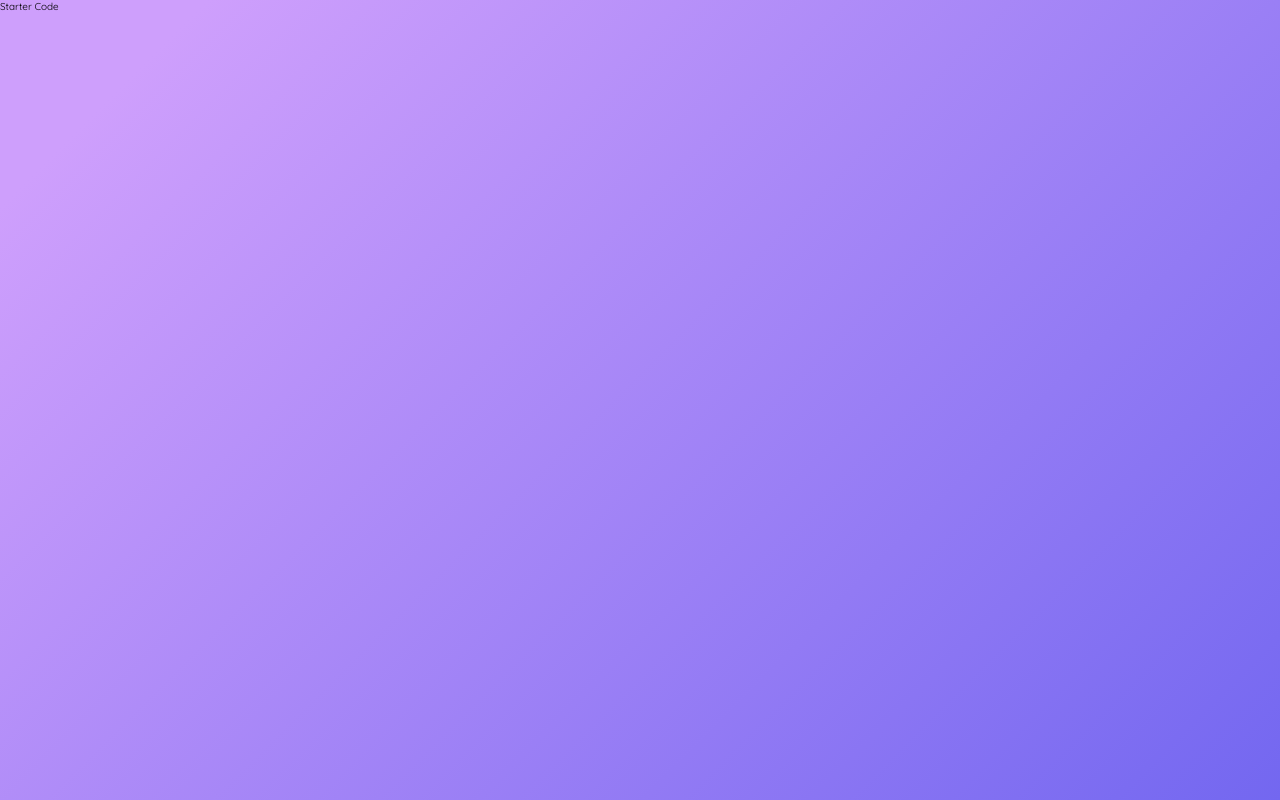
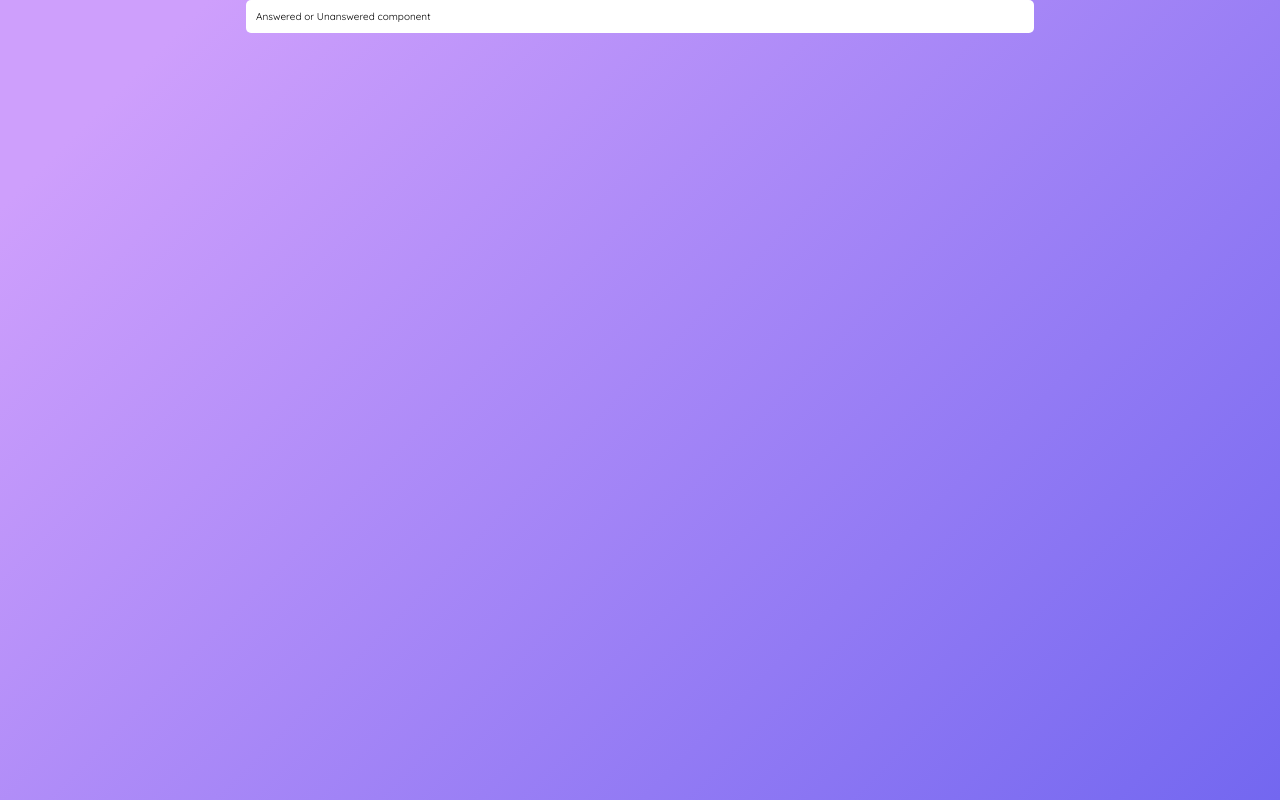
Before and after one commit to THEPEACEMAKER/Would-You-Rather-Web-App, a React (Create React App) app: page / in a window 1280 px wide. Built offline with nearby package versions, Linux system fonts and the light colour scheme; a web font is replaced by a local one.

Commit message:
QuestionsContainer component

```diff
--- a/src/components/App.js
+++ b/src/components/App.js
@@ -1,6 +1,7 @@
 import React, { Component } from 'react'
 import { connect } from 'react-redux'
 import { handleInitialData } from '../actions/shared'
+import QuestionsContainer from './QuestionsContainer'
 
 class App extends Component {
 	componentDidMount() {
@@ -9,9 +10,7 @@ class App extends Component {
 
   render() {
     return (
-      <div>
-        Starter Code
-      </div>
+      <QuestionsContainer />
     )
   }
 }
--- /dev/null
+++ b/src/components/QuestionsContainer.js
@@ -0,0 +1,11 @@
+import React from 'react'
+
+function QuestionsContainer(props){
+  return (
+    <div className="app">
+    		Answered or Unanswered component
+    </div>
+  )
+}
+
+export default QuestionsContainer
```
